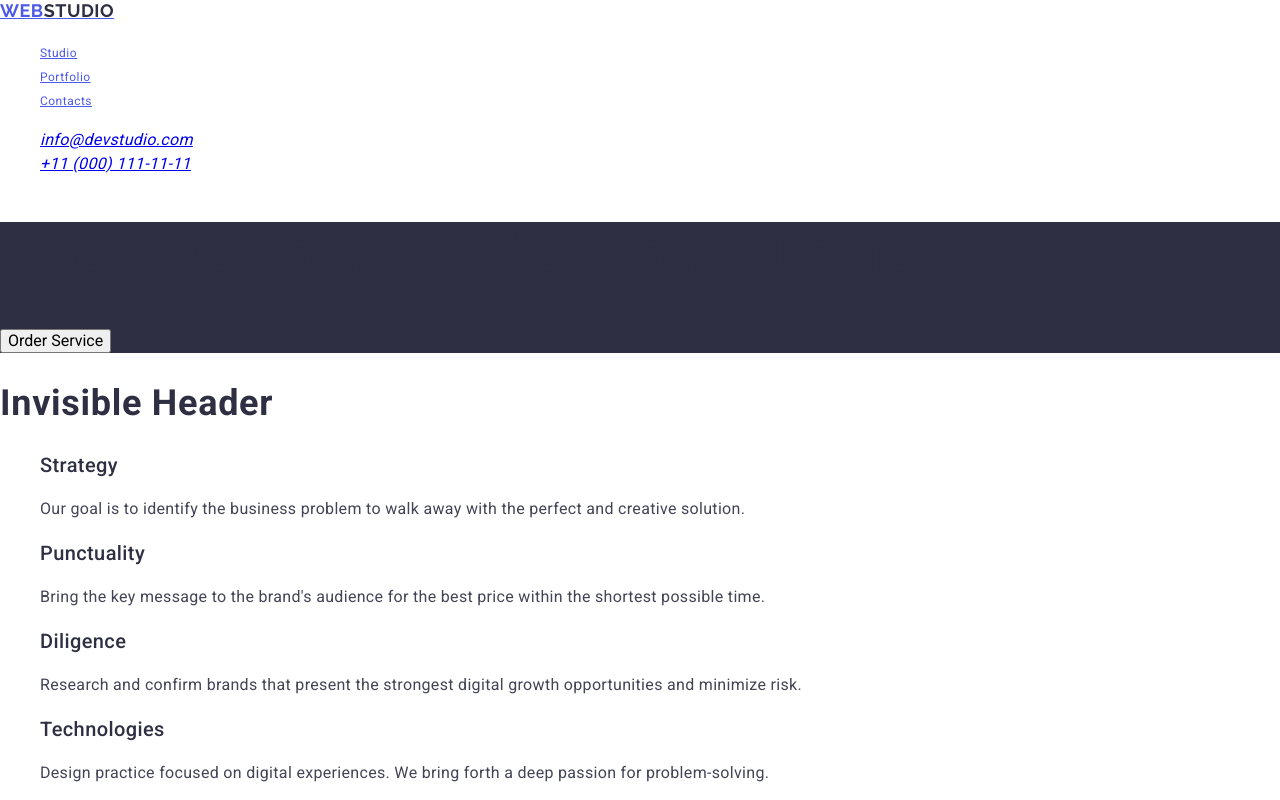
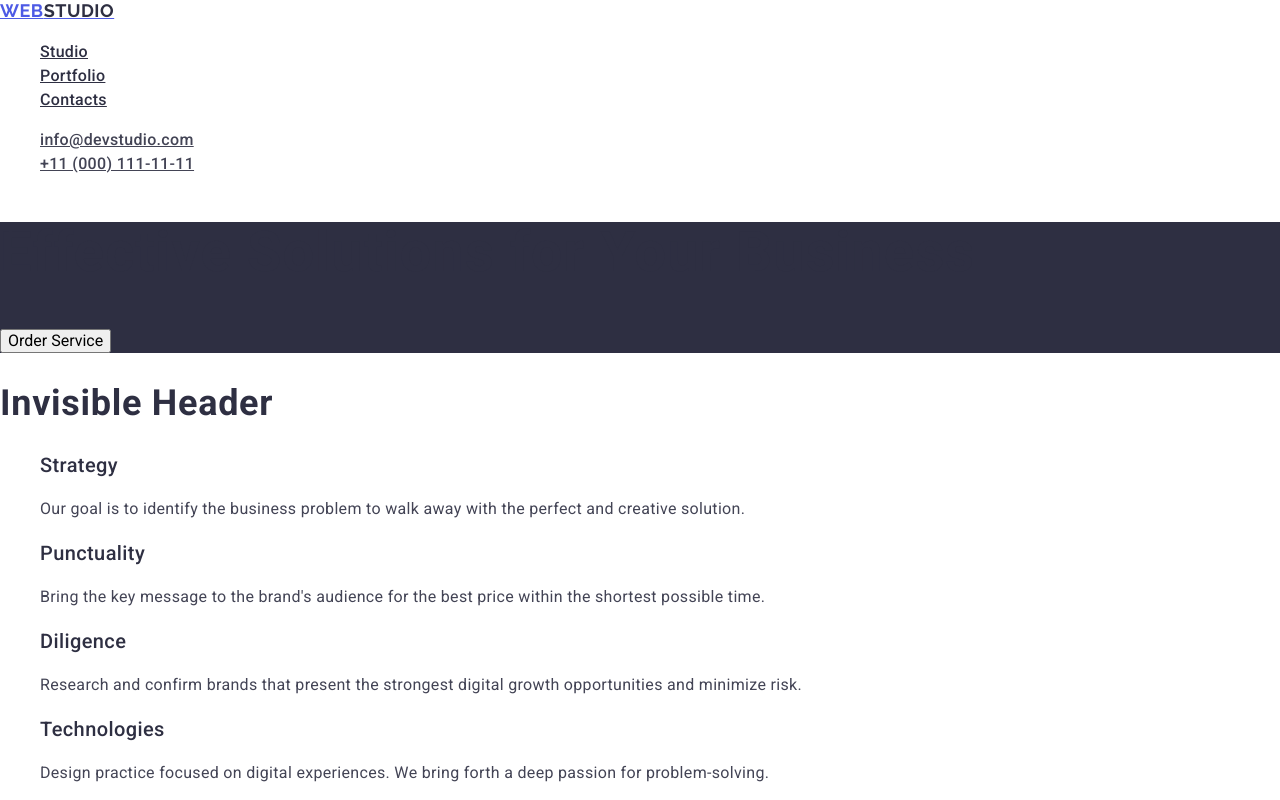
Before and after one commit to TyronNIKO/goit-markup-hw-03, a plain HTML site: page index.html in a window 1280 px wide. Shown: the top 800 px of the page. Drawn offline with nearby package versions, Linux system fonts and the light colour scheme.

Commit message:
fixed issues

```diff
--- a/css/styles.css
+++ b/css/styles.css
@@ -78,13 +78,37 @@ h3 {
 }
 .link {
     font-family: "Roboto", sans-serif;
-    font-weight: 400;
-    font-size: 12px;
-    line-height: 1.33333;
-    letter-spacing: 0.04em;
+    font-weight: 500;
+    font-size: 16px;
+    line-height: 1.5;
+    letter-spacing: 0.02em;
     text-decoration: underline;
-    color: #4d5ae5;
+    color: #2e2f42;
+}
+.link:hover {
+    color: #404bbf;
+}
+.link:focus {
+    color: #404bbf;
 }
 .hero {
     background: #2e2f42;
 }
+.contacts {
+    font-style: normal;
+}
+.contacts .link {
+    font-family: "Roboto", sans-serif;
+    font-weight: 500;
+    font-size: 16px;
+    line-height: 1.5;
+    letter-spacing: 0.02em;
+    text-decoration: underline;
+    color: #434455;
+}
+.contacts .link:hover {
+    color: #404bbf;
+}
+.contacts .link:focus {
+    color: #404bbf;
+}
--- a/index.html
+++ b/index.html
@@ -22,10 +22,10 @@
                 <li><a href="" class="link">Contacts</a></li>
             </ul>
         </nav>
-        <address>
+        <address class="contacts">
             <ul>
-                <li><a href="mailto:info@devstudio.com">info@devstudio.com</a></li>
-                <li><a href="tel:+110001111111">+11 (000) 111-11-11</a></li>
+                <li><a href="mailto:info@devstudio.com" class="link">info@devstudio.com</a></li>
+                <li><a href="tel:+110001111111" class="link">+11 (000) 111-11-11</a></li>
             </ul>
         </address>
     </header>
```
